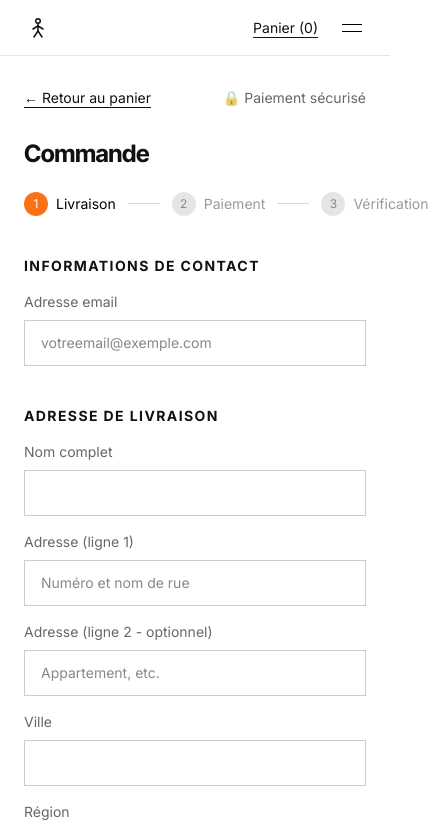
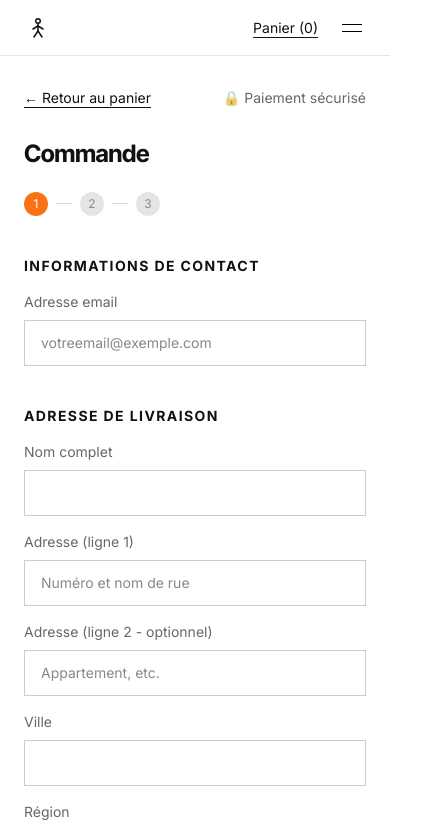
Before and after one commit to SamsamCreate/Enfandepalestine-site, a Next.js app: page /checkout in a window 390 px wide. Shown: the top 829 px of the page, 429 px wide, since content can reach past the window. Built offline with nearby package versions, Linux system fonts and the light colour scheme.

Commit message:
Checkout : indicateur d'étapes responsive (corrige un débordement mobile)

```diff
--- a/components/CheckoutSteps.tsx
+++ b/components/CheckoutSteps.tsx
@@ -10,21 +10,25 @@ const STEPS = [
 
 export function CheckoutSteps({ currentStep }: CheckoutStepsProps) {
   return (
-    <ol className="flex items-center gap-3 text-sm" role="list">
+    <ol className="flex items-center gap-2 text-sm sm:gap-3" role="list">
       {STEPS.map((step, index) => {
         const isActive = step.number === currentStep;
         return (
-          <li key={step.number} className="flex items-center gap-3">
-            {index > 0 ? <span aria-hidden="true" className="h-px w-8 bg-black/15" /> : null}
+          <li key={step.number} className="flex items-center gap-2 sm:gap-3">
+            {index > 0 ? (
+              <span aria-hidden="true" className="h-px w-4 shrink-0 bg-black/15 sm:w-8" />
+            ) : null}
             <span className="flex items-center gap-2">
               <span
-                className={`flex h-6 w-6 items-center justify-center rounded-full text-xs ${
+                className={`flex h-6 w-6 shrink-0 items-center justify-center rounded-full text-xs ${
                   isActive ? "bg-[#F97316] text-white" : "bg-black/10 text-black/40"
                 }`}
               >
                 {step.number}
               </span>
-              <span className={isActive ? "text-black" : "text-black/40"}>{step.label}</span>
+              <span className={`hidden sm:inline ${isActive ? "text-black" : "text-black/40"}`}>
+                {step.label}
+              </span>
             </span>
           </li>
         );
```
